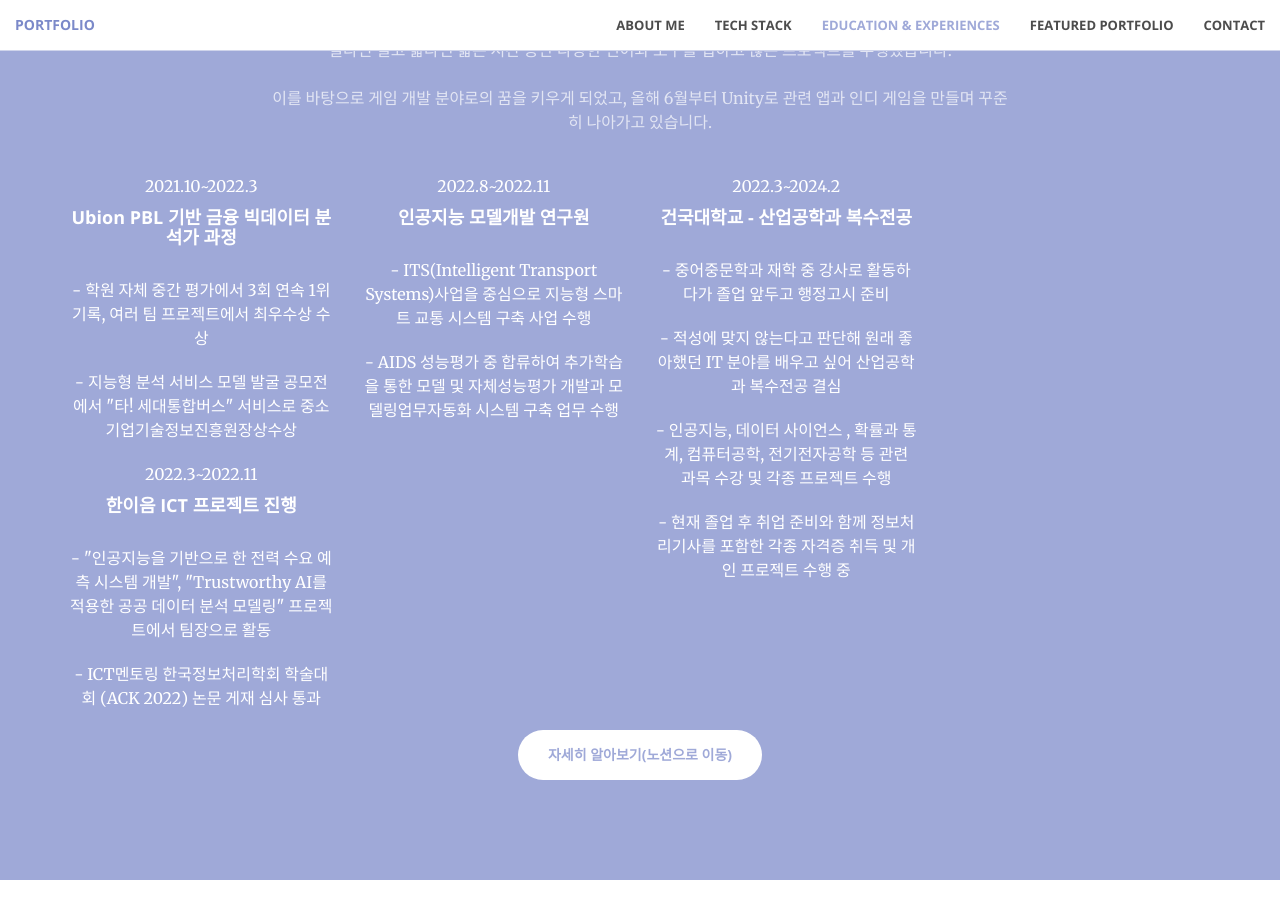
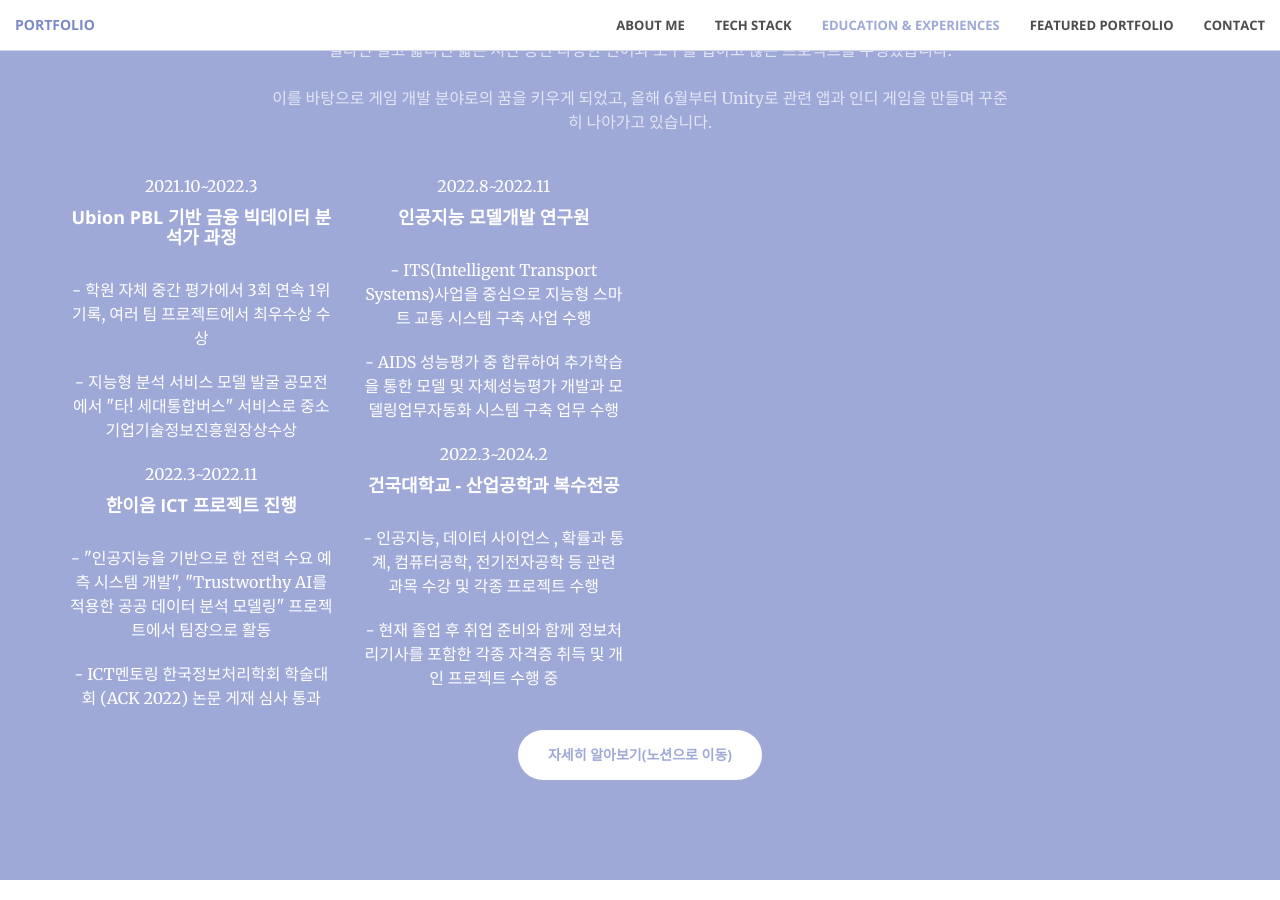
Before and after one commit to ymdev2023/ymdev2023.github.io, a Jekyll site: the page built from index.html, in a window 1280 px wide and 900 px high, scrolled down 2809 px. Built offline with Jekyll 4.4.1, drawn with Linux system fonts in a browser that asks for light colours.

Commit message:
Update education-experience.html

```diff
--- a/_includes/education-experience.html
+++ b/_includes/education-experience.html
@@ -52,6 +52,7 @@
           </p>
         </div>
         <div class="service-box">
+          <p></p>
           <p>2022.3~2022.11</p>
           <h4><b>한이음 ICT 프로젝트 진행</b></h4>
           <br />
@@ -80,20 +81,9 @@
             개발과 모델링업무자동화 시스템 구축 업무 수행
           </p>
         </div>
-      </div>
-      <div class="col-lg-3 col-md-6 text-center">
         <div class="service-box">
           <p>2022.3~2024.2</p>
           <h4><b>건국대학교 - 산업공학과 복수전공</b></h4>
-          <br />
-          <p>
-            - 중어중문학과 재학 중 강사로 활동하다가 졸업 앞두고 행정고시 준비
-          </p>
-          <br />
-          <p>
-            - 적성에 맞지 않는다고 판단해 원래 좋아했던 IT 분야를 배우고 싶어
-            산업공학과 복수전공 결심
-          </p>
           <br />
           <p>
             - 인공지능, 데이터 사이언스 , 확률과 통계, 컴퓨터공학, 전기전자공학
```
